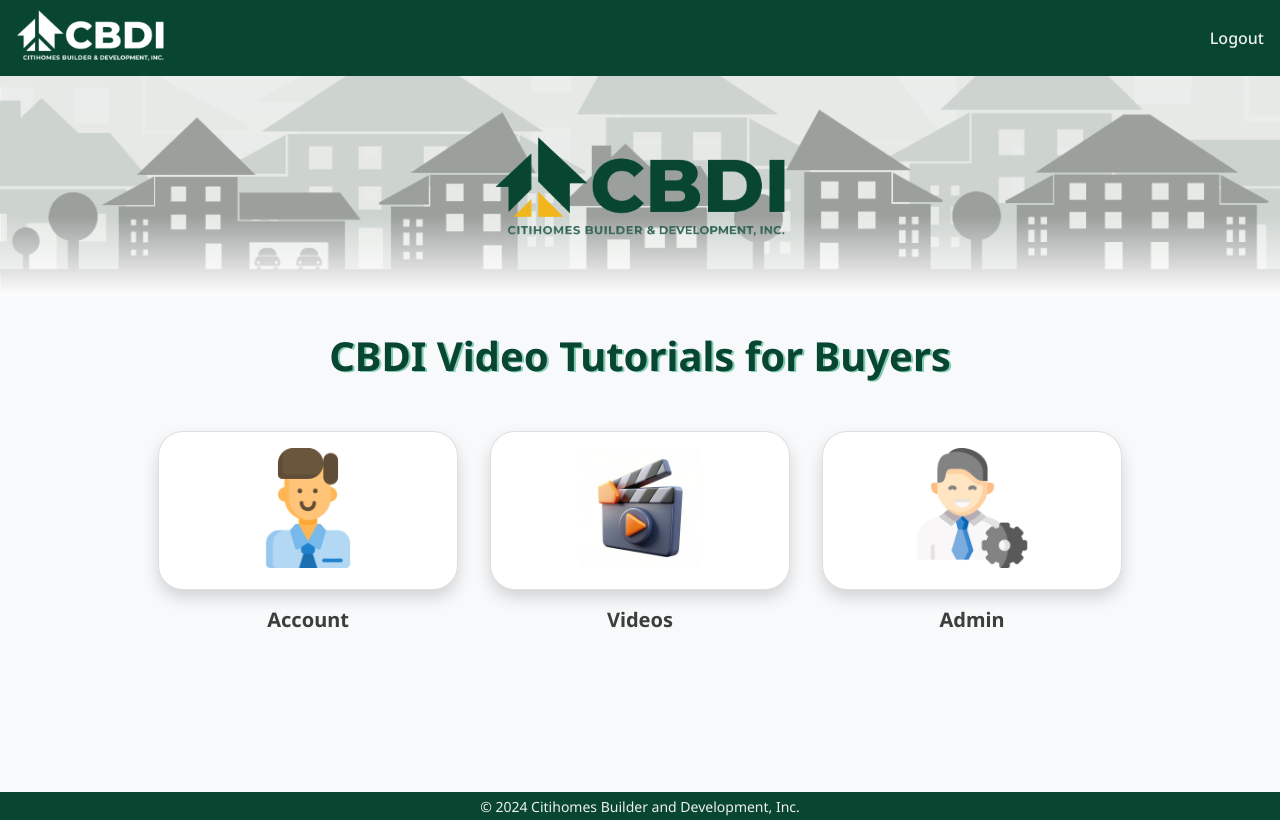
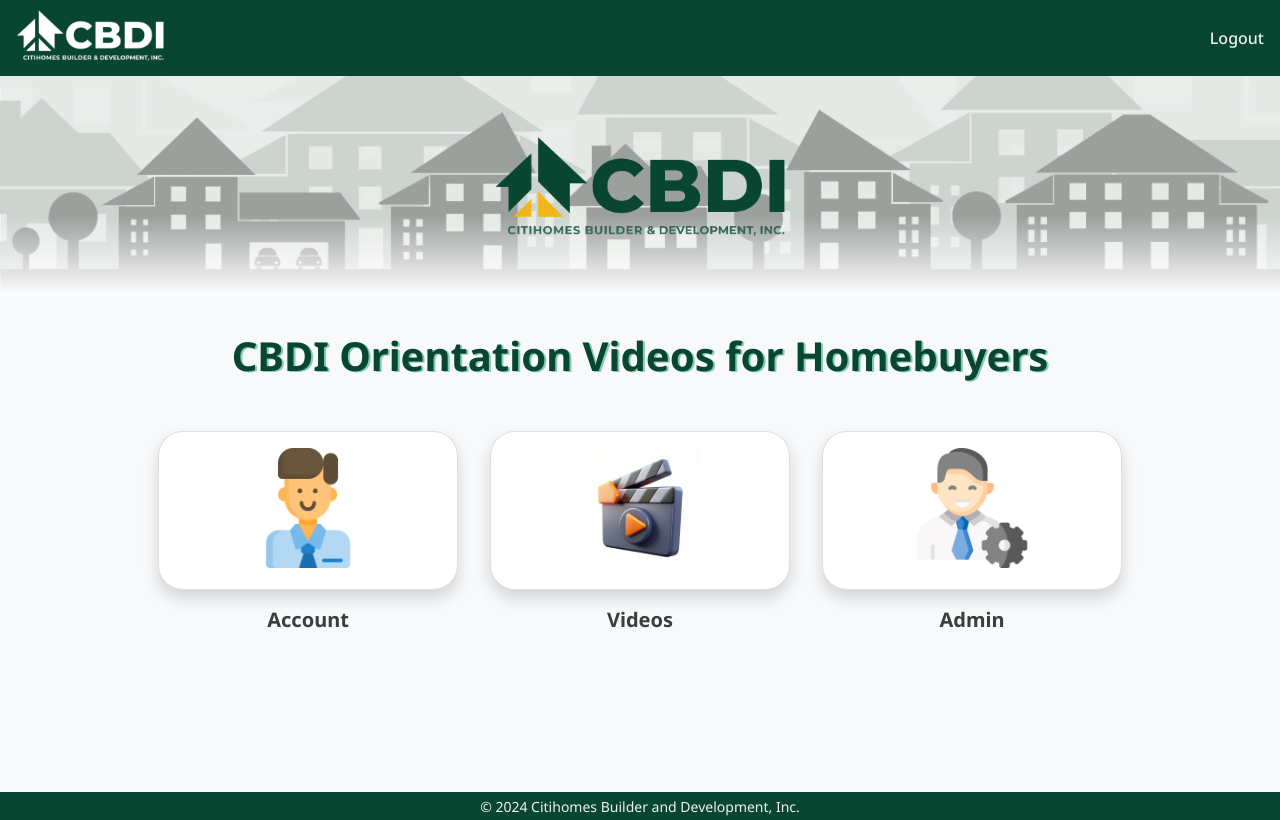
Before and after one commit to cbdi-webdev/cbdi-tutorials-frontend, a React (Create React App) app: page / in a window 1280 px wide. Built offline with nearby package versions, Linux system fonts and the light colour scheme; no server answers.

Commit message:
updated title

```diff
--- a/public/index.html
+++ b/public/index.html
@@ -3,7 +3,7 @@
   <head>
     <meta charset="utf-8" />
     <meta name="viewport" content="width=device-width, initial-scale=1" />
-    <title>CBDI Buyers Tutorial Videos</title>
+    <title>CBDI Orientation Videos for Homebuyers</title>
   </head>
   <body>
     <div id="root"></div>
--- a/src/pages/Home.js
+++ b/src/pages/Home.js
@@ -10,7 +10,7 @@
      return(
           <div className="home-container">
                <div className="home-dashboard">
-                    <h1>CBDI Video Tutorials for Buyers</h1>
+                    <h1>CBDI Orientation Videos for Homebuyers</h1>
                     <div className="dashboard-list">
 
                          <div className="dashboard-item">
```
